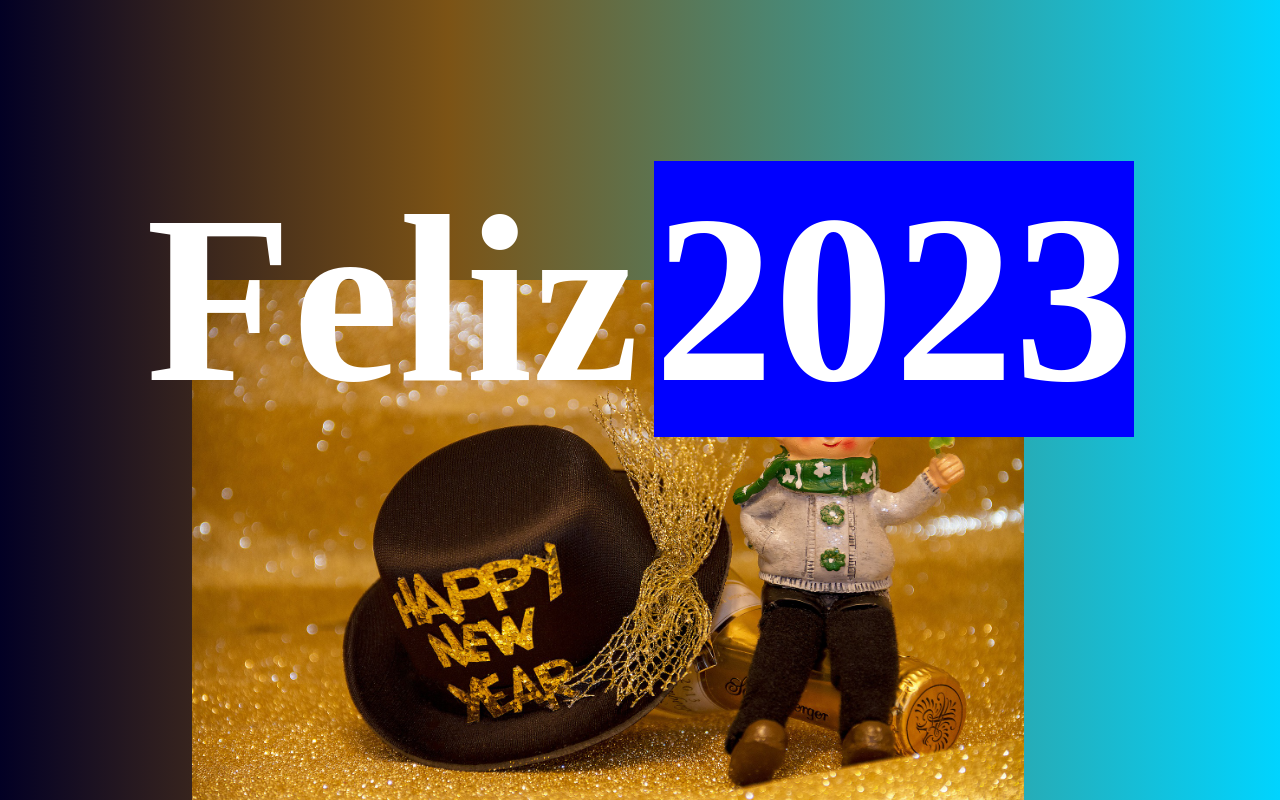
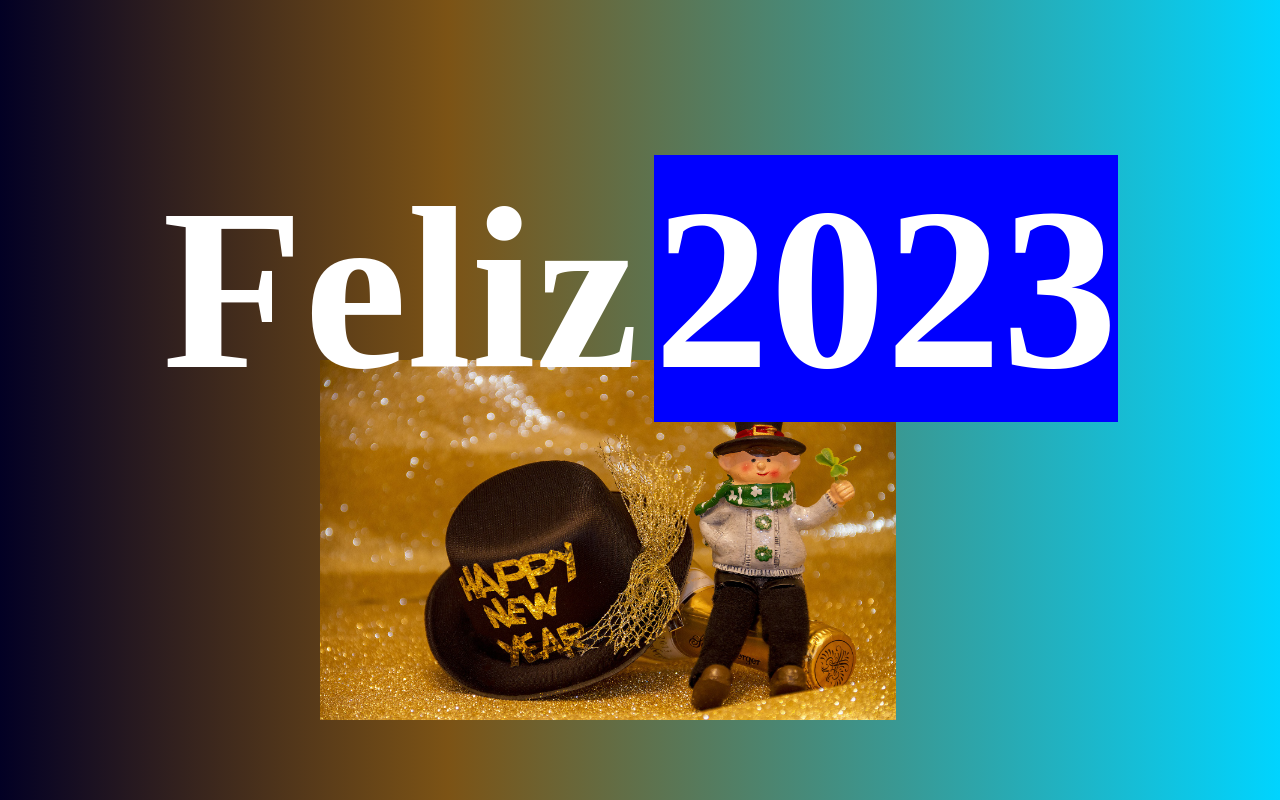
Before and after one commit to TripleYei/feliz_2023, a plain HTML site: page index.html in a window 1280 px wide. Drawn offline with Linux system fonts and the light colour scheme.

Commit message:
Add files via upload

```diff
--- a/index.html
+++ b/index.html
@@ -13,7 +13,7 @@
 			background: linear-gradient(90deg, rgba(2,0,36,1) 0%, rgba(124,83,21,1) 35%, rgba(0,212,255,1) 100%);
 		}
 		h1{
-			font-size: 15em;
+			font-size: 14.5em;
 			display: flex;
 			justify-content: center;
 			color:white;
@@ -25,12 +25,12 @@
 			background-color: blue;
 		}
 		#imagen{
-			width: 65%;
-			height: 65%;
+			width: 45%;
+			height: 45%;
 			position: absolute;
-			top: 35%;
+			top: 45%;
 			z-index: -1;
-			left: 15%;
+			left: 25%;
 		}
 
 	</style>
```
